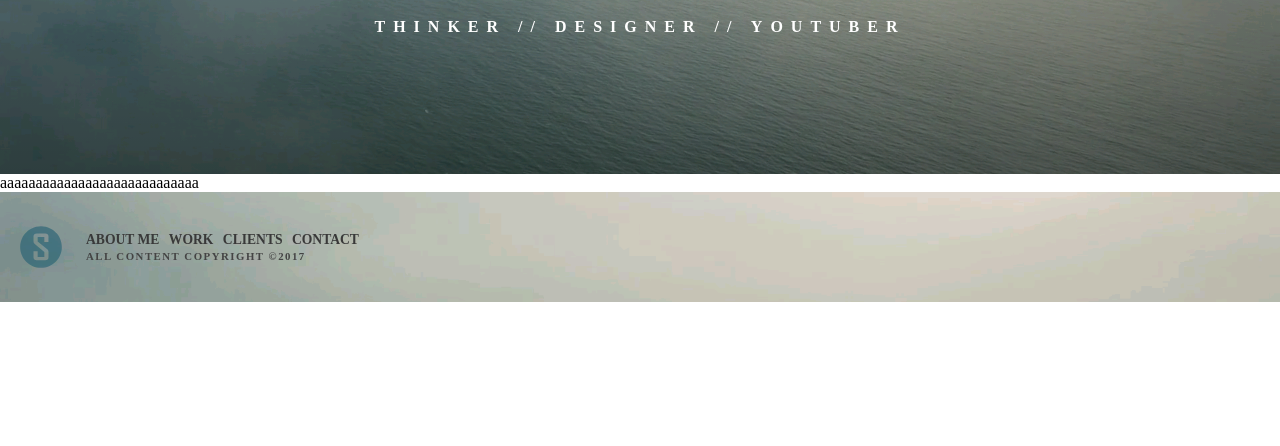
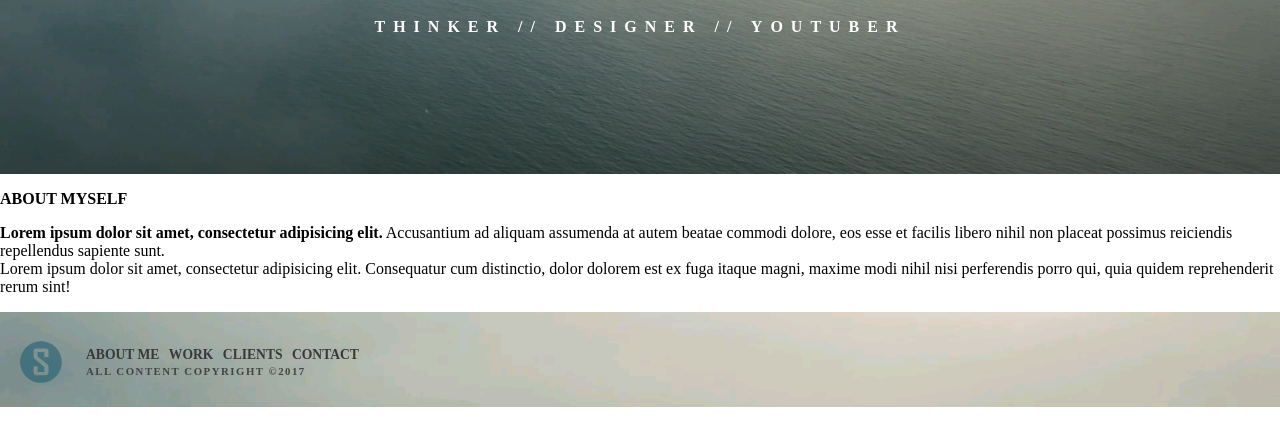
Before and after one commit to SphoorthyN/Old-Projects, a plain HTML site: page index.html in a window 1280 px wide. Shown: the part 276-722 px from the top of the page. Drawn offline with Linux system fonts and the light colour scheme.

Commit message:
Started styling the about-me.html. For some reason, there is a white margin at the bottom of the footer which vanishes once I go into developer mode. Weird

```diff
--- /dev/null
+++ b/assets/css/about-me.sass
@@ -0,0 +1,3 @@
+section.about
+    h3
+        @extend .small-bold
--- a/assets/css/footer.sass
+++ b/assets/css/footer.sass
@@ -5,8 +5,8 @@ footer
     background-size: cover
 
     .locker
-        padding-top: 30px
-        padding-bottom: 80px
+        padding-top: 25px
+        padding-bottom: 70px
         padding-left: 1em
         clear: both
         //border: 1px solid black
--- a/assets/css/main.sass
+++ b/assets/css/main.sass
@@ -1,6 +1,11 @@
 @import "placeholder"
 @import "header"
+@import "about-me"
 @import "footer"
+
+body
+    margin: 0
+    padding: 0
 
 ///*************************************          HEADER STYLE          *************************************/
 //
--- a/html/Modules/about-me.html
+++ b/html/Modules/about-me.html
@@ -5,6 +5,27 @@
     <title>Title</title>
 </head>
 <body>
-aaaaaaaaaaaaaaaaaaaaaaaaaaaa
+<section class="about">
+
+    <h3>About Myself</h3>
+
+    <div class="face-contain">
+
+        <div class="face-img"></div>
+
+        <div class="icon-pencil"></div>
+        <div class="icon-mouse"></div>
+        <div class="icon-browser"></div>
+        <div class="icon-video"></div>
+
+    </div>
+
+    <p><strong>Lorem ipsum dolor sit amet, consectetur adipisicing elit.</strong> Accusantium ad aliquam assumenda at
+        autem beatae commodi dolore, eos esse et facilis libero nihil non placeat possimus reiciendis repellendus
+        sapiente sunt. <br>
+        Lorem ipsum dolor sit amet, consectetur adipisicing elit. Consequatur cum distinctio, dolor dolorem est ex fuga
+        itaque magni, maxime modi nihil nisi perferendis porro qui, quia quidem reprehenderit rerum sint!</p>
+
+</section>
 </body>
 </html>
```
Also changed, not shown: assets/css/footer.css (added), assets/css/header.css (added), assets/css/main.css, assets/css/placeholder.css (added), 4 other files.
